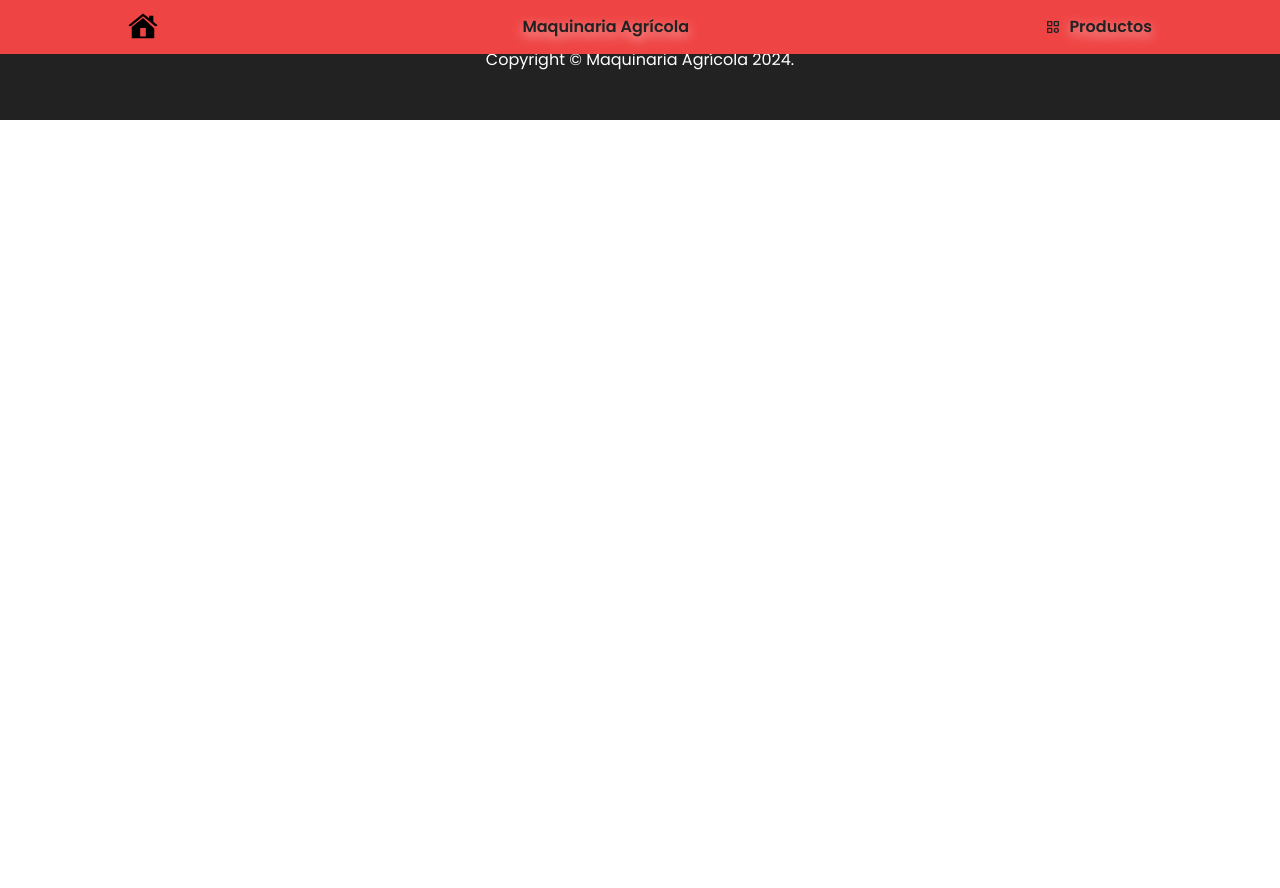
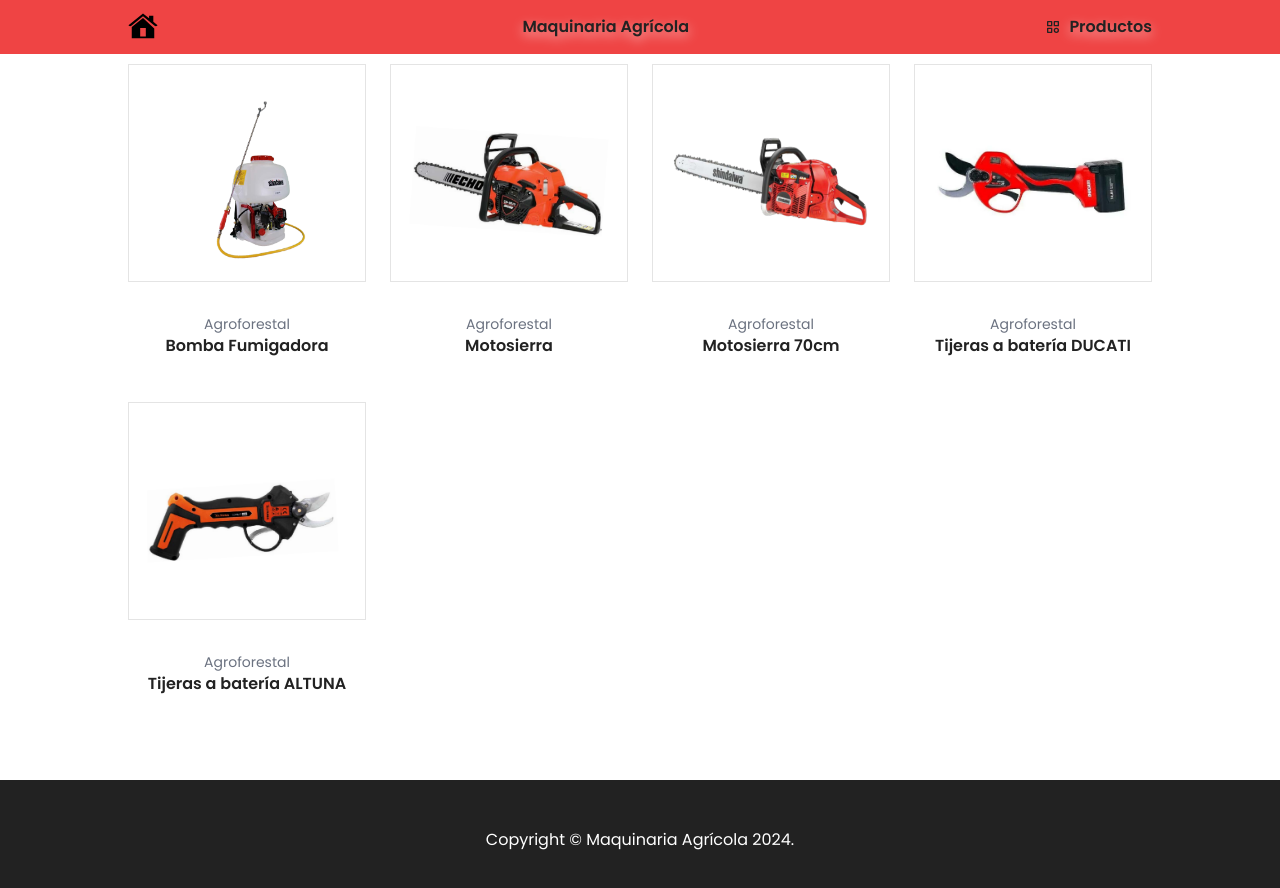
Before and after one commit to WilsonCabrera1996/dashboard-maquiagro, a React (Create React App) app: page /products/all in a window 1280 px wide. Shown: the top 888 px of the page. Before the commit the page ends 800 px from the top, so only its background shows below. Built offline with nearby package versions, Linux system fonts and the light colour scheme.

Commit message:
Add Category

```diff
--- a/public/data/productos.json
+++ b/public/data/productos.json
@@ -4,6 +4,7 @@
       "nombre": "Bomba Fumigadora",
       "codigo": "SIRF-494",
       "categoria": "Agroforestal",
+      "tipo":"bomba",
       "descripcion": "Bomba de doble acción que otorga una alta precisión para uso en varias aplicaciones",
       "imagen": "/images/BombaMotor.png"
     },
@@ -12,22 +13,34 @@
       "nombre": "Motosierra",
       "codigo": "EC-CS-3520-40LA",
       "categoria": "Agroforestal",
+      "tipo":"motosierra",
       "descripcion": "Equipo ligero con gran potencia y rendimiento de corte ideal.",
       "imagen": "/images/Motosierra.png"
     },
     {
       "id": 3,
+      "nombre": "Motosierra 70cm",
+      "codigo": "EC-600SX-27",
+      "categoria": "Agroforestal",
+      "tipo":"motosierra",
+      "descripcion": "Motosierra ligera y potente para hacer frente a los trabajos mas pesados y exigentes",
+      "imagen": "/images/Motosierra600SX-27.png"
+    },
+    {
+      "id": 4,
       "nombre": "Tijeras a batería DUCATI",
       "codigo": "DCT-DPS3202S",
       "categoria": "Agroforestal",
+      "tipo":"tijera",
       "descripcion": "Diseñada para ofrecer máxima libertad y precisión en tareas de poda.",
       "imagen": "/images/TIJERABATERIA.png"
     },
     {
-      "id": 4,
+      "id": 5,
       "nombre": "Tijeras a batería ALTUNA",
       "codigo": "ALT-ACB20",
       "categoria": "Agroforestal",
+      "tipo":"tijera",
       "descripcion": "Tijera de poda a batería de litio COMMIT ACB20 que permite productividad en las labores de poda",
       "imagen": "/images/Tijeras a batería Español.png"
     }
--- a/src/App.js
+++ b/src/App.js
@@ -6,6 +6,7 @@ import ProductDetails from './pages/ProductDetails';
 import Sidebar from './components/Sidebar';
 import Header from './components/Header';
 import Footer from './components/Footer';
+import ProductType from './pages/ProductType';
 
 
 const App = () => {
@@ -15,6 +16,7 @@ const App = () => {
       <Routes>
         <Route path='/' element={<Home/>} />
         <Route path='/product/:id' element={<ProductDetails/>}/>
+        <Route path="/products/:type" element={<ProductType />} />
       </Routes>
       <Sidebar/>
       <Footer/>
--- a/src/components/Hero.js
+++ b/src/components/Hero.js
@@ -16,7 +16,7 @@ const Hero = () => {
             Maquinaria Agrícola de la mejor calidad en Santa Isabel <br />
             <span className='font-semibold'>Agroforestal</span>
           </h1>
-          <Link to={'/'} className='self-start uppercase font-semibold border-b-2 border-primary text-white border-white'>Descubre más productos aquí</Link>
+          <Link to={'/products/all'} className='self-start uppercase font-semibold border-b-2 border-primary text-white border-white'>Descubre más productos aquí</Link>
         </div>
       </div>
     </section>
--- a/src/components/Sidebar.js
+++ b/src/components/Sidebar.js
@@ -1,23 +1,36 @@
 import React, { useContext } from 'react';
 import { IoMdArrowForward } from 'react-icons/io';
 import { SidebarContext } from '../contexts/SidebarContext';
+import { ProductContext } from '../contexts/ProductContext';
+import { useNavigate } from 'react-router-dom';
 
 const Sidebar = () => {
   const { isOpen, handleClose } = useContext(SidebarContext);
+  const { setSelectedType } = useContext(ProductContext);
+  const navigate = useNavigate();
+
+  const handleSelectType = (type) => {
+    setSelectedType(type);
+    handleClose();
+    navigate(`/products/${type}`);
+  };
 
   return (
     <div className={` ${isOpen ? 'right-0' : '-right-full'} w-full bg-white fixed top-0 h-full shadow-2xl md:w-[30vw] xl:max-w-[30vw] transition-all duration-300 z-20 px-4 lg:px-[35px] ${isOpen ? 'open-class' : 'close-class'}`}>
-
       <div className='flex items-center justify-between py-6 border-b'>
         <div className='uppercase text-sm font-semibold'>Categoría</div>
         <div onClick={handleClose} className='cursor-pointer w-8 h-8 flex justify-center items-center'>
           <IoMdArrowForward className='text-2x1' />
         </div>
       </div>
-
-
+      <div className='py-6'>
+        <button onClick={() => handleSelectType('all')} className='block w-full text-left'>Todos</button>
+        <button onClick={() => handleSelectType('motosierra')} className='block w-full text-left'>Motosierras</button>
+        <button onClick={() => handleSelectType('bomba')} className='block w-full text-left'>Bombas</button>
+        <button onClick={() => handleSelectType('tijera')} className='block w-full text-left'>Tijeras</button>
+        {/* Agregar más tipos de productos según sea necesario */}
+      </div>
     </div>
-
   );
 };
 
--- a/src/contexts/ProductContext.js
+++ b/src/contexts/ProductContext.js
@@ -4,16 +4,29 @@ export const ProductContext = createContext();
 
 const ProductProvider = ({ children }) => {
   const [products, setProducts] = useState([]);
+  const [filteredProducts, setFilteredProducts] = useState([]);
+  const [selectedType, setSelectedType] = useState('all');
 
   useEffect(() => {
     fetch('/data/productos.json')
       .then((response) => response.json())
-      .then((data) => setProducts(data))
+      .then((data) => {
+        setProducts(data);
+        setFilteredProducts(data);
+      })
       .catch((error) => console.error('Error al cargar los productos:', error));
   }, []);
 
+  useEffect(() => {
+    if (selectedType === 'all') {
+      setFilteredProducts(products);
+    } else {
+      setFilteredProducts(products.filter(product => product.tipo === selectedType));
+    }
+  }, [selectedType, products]);
+
   return (
-    <ProductContext.Provider value={{ products }}>
+    <ProductContext.Provider value={{ products, filteredProducts, setSelectedType }}>
       {children}
     </ProductContext.Provider>
   );
--- /dev/null
+++ b/src/pages/ProductType.js
@@ -0,0 +1,29 @@
+import React, { useContext, useEffect } from 'react';
+import { useParams } from 'react-router-dom';
+import { ProductContext } from '../contexts/ProductContext';
+import Product from '../components/Product';
+
+const ProductType = () => {
+  const { type } = useParams();
+  const { filteredProducts, setSelectedType } = useContext(ProductContext);
+
+  useEffect(() => {
+    setSelectedType(type);
+  }, [type, setSelectedType]);
+
+  return (
+    <div>
+      <section className='py-16'>
+        <div className='container mx-auto'>
+          <div className='grid grid-cols-1 sm:grid-cols-2 lg:grid-cols-4 gap-6'>
+            {filteredProducts.map(product => (
+              <Product key={product.id} product={product} />
+            ))}
+          </div>
+        </div>
+      </section>
+    </div>
+  );
+};
+
+export default ProductType;
```
Also changed, not shown: public/images/Motosierra591-20.PNG (added), public/images/Motosierra600SX-27.PNG (added).
